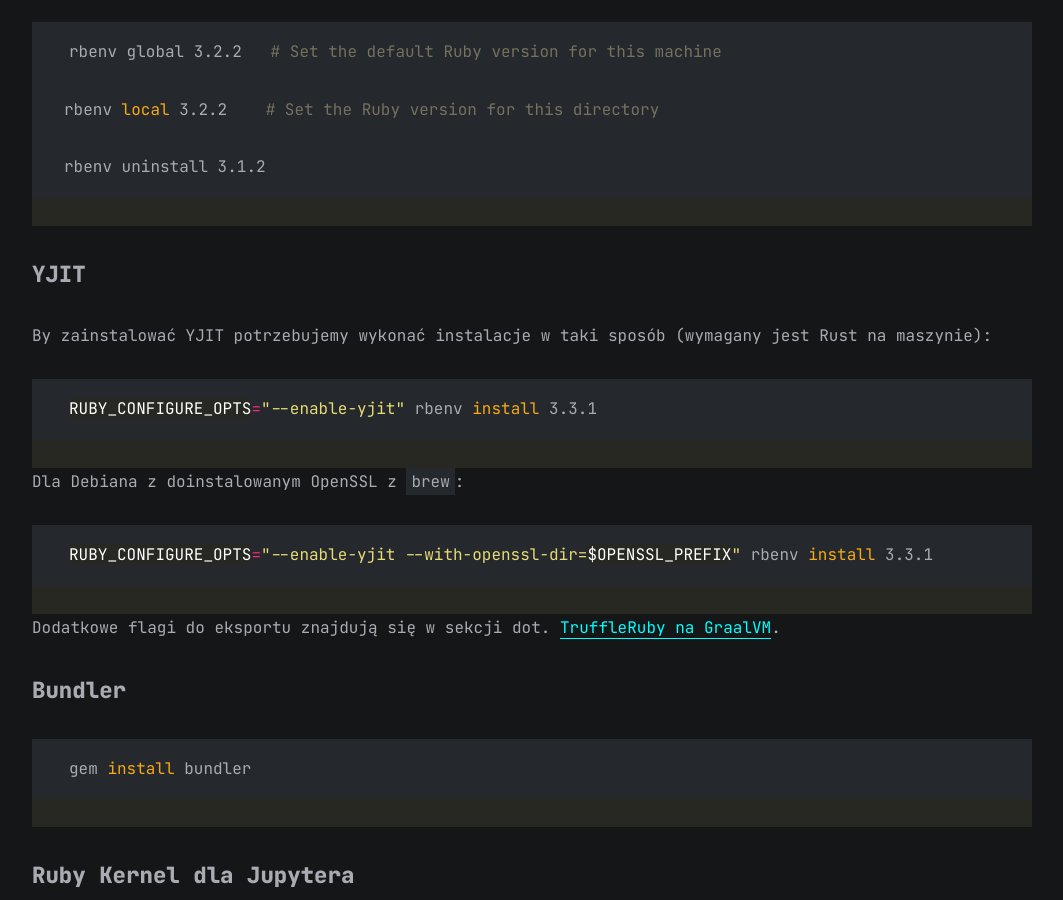
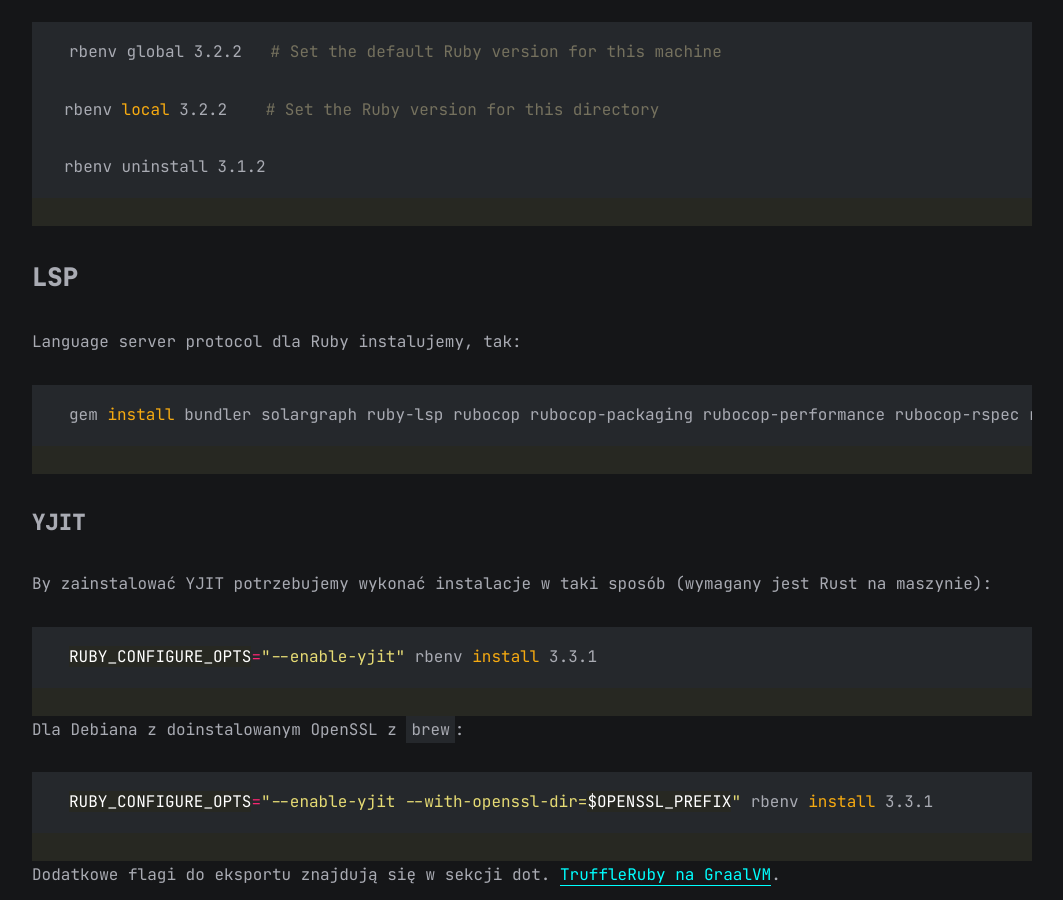
Before and after one commit to mikelogaciuk/mikelogaciuk.github.io, a Jekyll site: the page built from all_collections/_posts/2024-07-13-przygotowanie-linuxa-do-pracy-sre.md, in a window 1280 px wide and 900 px high, scrolled down 27467 px. Shown: the whole window, without its empty margins (108-1171 px from the left). Built offline with Jekyll 4.4.1, drawn with Linux system fonts in a browser that asks for light colours.

Commit message:
Update 2024-07-13-przygotowanie-linuxa-do-pracy-sre.md

````diff
--- a/all_collections/_posts/2024-07-13-przygotowanie-linuxa-do-pracy-sre.md
+++ b/all_collections/_posts/2024-07-13-przygotowanie-linuxa-do-pracy-sre.md
@@ -925,6 +925,14 @@ rbenv local 3.2.2    # Set the Ruby version for this directory
 rbenv uninstall 3.1.2
 ```
 
+### LSP
+
+Language server protocol dla Ruby instalujemy, tak:
+
+```bash
+gem install bundler solargraph ruby-lsp rubocop rubocop-packaging rubocop-performance rubocop-rspec rubocop-shopify rubocop-thread_safety
+```
+
 #### YJIT
 
 By zainstalować YJIT potrzebujemy wykonać instalacje w taki sposób (wymagany jest Rust na maszynie):
````
